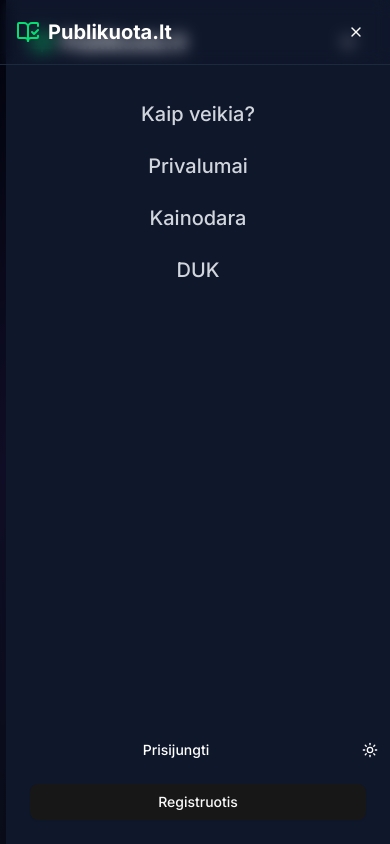
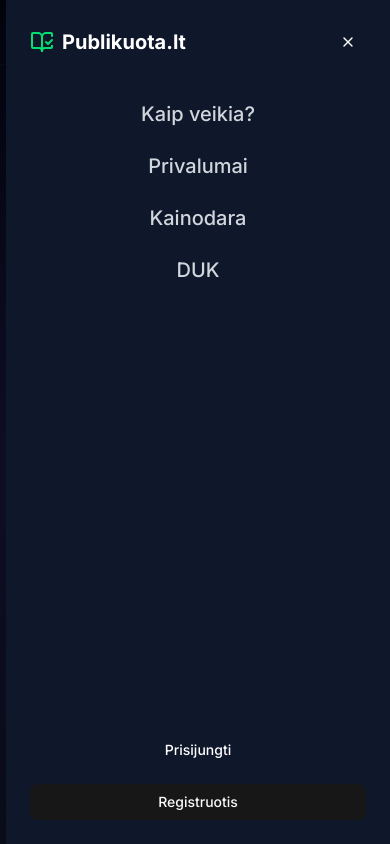
Before and after one commit to christianza1989/publik, a Next.js app: page / in a window 390 px wide. Both pictures are taken after a click on the button 356 px from the left and 32 px from the top of the page. Shown: the top 844 px of the page. Built offline with nearby package versions, Linux system fonts and the light colour scheme.

Commit message:
Pataisytas horizontalus slankiklis ir atnaujintas globalus CSS

```diff
--- a/src/app/globals.css
+++ b/src/app/globals.css
@@ -117,11 +117,22 @@
   * {
     @apply border-border outline-ring/50;
   }
+
+  html,
+  body {
+    @apply w-full max-w-full overflow-x-hidden;
+  }
+
   body {
     @apply bg-background text-foreground;
   }
+
   html {
     scroll-behavior: smooth;
+  }
+
+  main {
+    @apply w-full overflow-x-hidden;
   }
 }
 
--- a/src/components/homepage/FeaturesSection.tsx
+++ b/src/components/homepage/FeaturesSection.tsx
@@ -26,7 +26,35 @@
           </p>
         </div>
 
-        <Card className="dark:bg-slate-800/50 dark:backdrop-blur-sm w-full max-w-4xl mx-auto shadow-xl">
+        <div className="w-full max-w-4xl mx-auto">
+          {/* Mobile View - Cards */}
+          <div className="md:hidden space-y-4">
+            {comparisonData.map((item) => (
+              <Card key={item.feature} className="dark:bg-slate-800/50 dark:backdrop-blur-sm shadow-lg">
+                <CardContent className="p-4 space-y-3">
+                  <div className="font-bold text-lg text-gray-900 dark:text-white">{item.feature}</div>
+                  <div className="flex items-center justify-between text-sm">
+                    <span className="font-semibold text-gray-500 dark:text-gray-400">Tradicinis Būdas:</span>
+                    <div className="flex items-center gap-2 text-gray-500 dark:text-gray-400">
+                      <XCircle className="h-5 w-5 text-red-400 flex-shrink-0" />
+                      <span>{item.traditional}</span>
+                    </div>
+                  </div>
+                  <div className="flex items-center justify-between text-sm">
+                    <span className="font-semibold text-gray-800 dark:text-white">Su Publikuota.lt:</span>
+                    <div className="flex items-center gap-2 font-semibold text-gray-800 dark:text-white">
+                      <CheckCircle className="h-5 w-5 text-green-400 flex-shrink-0 animate-icon-pulse" />
+                      <span>{item.publikuota}</span>
+                    </div>
+                  </div>
+                </CardContent>
+              </Card>
+            ))}
+          </div>
+
+          {/* Desktop View - Table */}
+          <div className="hidden md:block">
+            <Card className="dark:bg-slate-800/50 dark:backdrop-blur-sm shadow-xl">
               <CardContent className="p-0">
                 <div className="overflow-x-auto">
                   <table className="min-w-full text-sm text-left">
@@ -63,6 +91,8 @@
               </CardContent>
             </Card>
           </div>
+        </div>
+      </div>
     </AnimatedSection>
   );
 };
--- a/src/components/homepage/Header.tsx
+++ b/src/components/homepage/Header.tsx
@@ -1,6 +1,3 @@
-// --- PRADĖK KOPIJUOTI NUO ČIA ---
-// Failas: src/components/homepage/Header.tsx
-
 "use client";
 import { useState, useEffect } from 'react';
 import Link from "next/link";
@@ -53,14 +50,18 @@
       animate={{ opacity: 1 }}
       exit={{ opacity: 0 }}
       transition={{ duration: 0.2 }}
-      className="fixed inset-0 z-40 bg-black/50 backdrop-blur-sm md:hidden"
+      // <<< PATAISYMAS: Pakeistas z-index iš z-40 į z-50 >>>
+      className="fixed inset-0 z-50 bg-black/50 backdrop-blur-sm md:hidden"
+      onClick={() => setIsMobileMenuOpen(false)} // Uždaryti meniu paspaudus ant fono
     >
       <motion.div
         initial={{ x: "100%" }}
         animate={{ x: 0 }}
         exit={{ x: "100%" }}
         transition={{ type: "spring", stiffness: 300, damping: 30 }}
-        className="fixed top-0 right-0 bottom-0 w-full max-w-sm bg-slate-900 p-6 flex flex-col"
+        // <<< PATAISYMAS: Pridėtas z-60 ir sustabdomas paspaudimo sklidimas >>>
+        className="fixed top-0 right-0 bottom-0 z-60 w-full max-w-sm bg-slate-900 p-6 flex flex-col h-full overflow-y-auto"
+        onClick={(e) => e.stopPropagation()} // Sustabdo paspaudimo perdavimą fonui
       >
         <div className="flex justify-between items-center mb-10">
           <Link href="/" className="flex items-center gap-2 text-xl font-bold text-white" onClick={() => setIsMobileMenuOpen(false)}>
@@ -88,6 +89,7 @@
         <div className="flex flex-col gap-4 mt-10">
           <div className="flex items-center justify-center gap-2">
             <a href="https://portal.publikuota.lt/lt/login" onClick={() => setIsMobileMenuOpen(false)} className={buttonVariants({ variant: "ghost", className: "text-white hover:bg-white/10 hover:text-white w-full" })}>Prisijungti</a>
+            {/*
             <Button
               variant="ghost"
               size="icon"
@@ -98,6 +100,7 @@
               <Moon className="absolute h-[1.2rem] w-[1.2rem] rotate-90 scale-0 transition-all dark:rotate-0 dark:scale-100" />
               <span className="sr-only">Toggle theme</span>
             </Button>
+            */}
           </div>
           <a href="https://portal.publikuota.lt/lt/signup" onClick={() => setIsMobileMenuOpen(false)} className={buttonVariants({ className: "bg-indigo-600 hover:bg-indigo-700 w-full" })}>Registruotis</a>
         </div>
@@ -130,6 +133,7 @@
             </nav>
 
             <div className="hidden md:flex items-center gap-2">
+              {/*
               <Button
                 variant="ghost"
                 size="icon"
@@ -140,6 +144,7 @@
                 <Moon className="absolute h-[1.2rem] w-[1.2rem] rotate-90 scale-0 transition-all dark:rotate-0 dark:scale-100" />
                 <span className="sr-only">Toggle theme</span>
               </Button>
+              */}
 
               <a href="https://portal.publikuota.lt/lt/login" className={buttonVariants({ variant: "ghost", className: "text-white hover:bg-white/10 hover:text-white" })}>Prisijungti</a>
               <a href="https://portal.publikuota.lt/lt/signup" className={buttonVariants({ className: "bg-indigo-600 hover:bg-indigo-700" })}>Registruotis</a>
```
Also changed, not shown: project_output.txt. Lines whose indentation alone changed are shown as unchanged.
